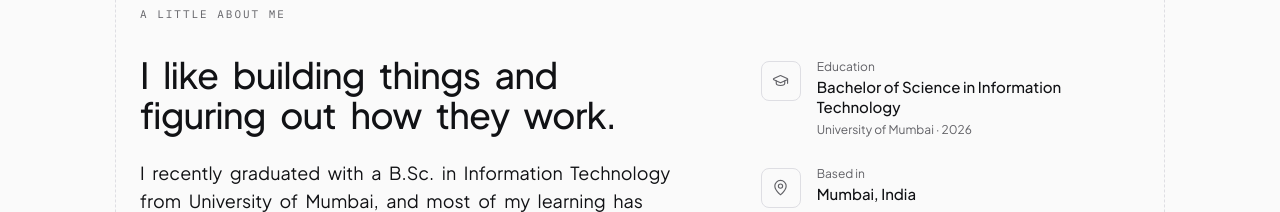
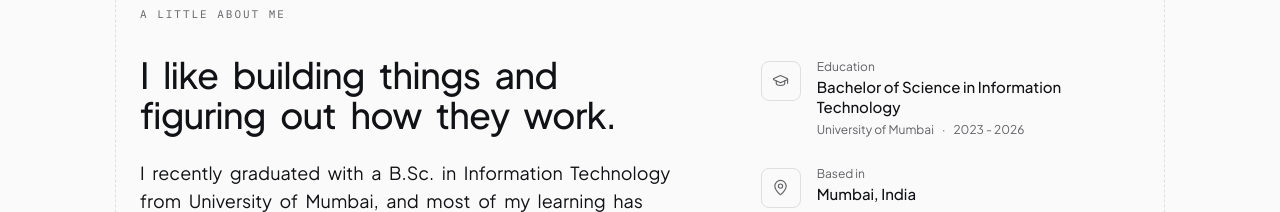
Before and after one commit to RohanKoriya/Rohan-Portfolio, a React (Vite) app in the folder client/: page / in a window 1280 px wide. Shown: the part 1840-2052 px from the top of the page. Built offline with nearby package versions, Linux system fonts and the light colour scheme; no server answers.

Commit message:
refactor AboutSection; enhance education subtext layout for improved readability

```diff
--- a/client/src/sections/AboutSection.jsx
+++ b/client/src/sections/AboutSection.jsx
@@ -6,7 +6,13 @@ const DETAILS = [
   {
     label: "Education",
     value: "Bachelor of Science in Information Technology",
-    subtext: "University of Mumbai · 2026",
+    subtext: (
+      <span className="inline-flex flex-wrap items-center gap-2">
+        <span>University of Mumbai</span>
+        <span>·</span>
+        <span>2023 - 2026</span>
+      </span>
+    ),
     Icon: GraduationCap,
     wide: true,
   },
```
